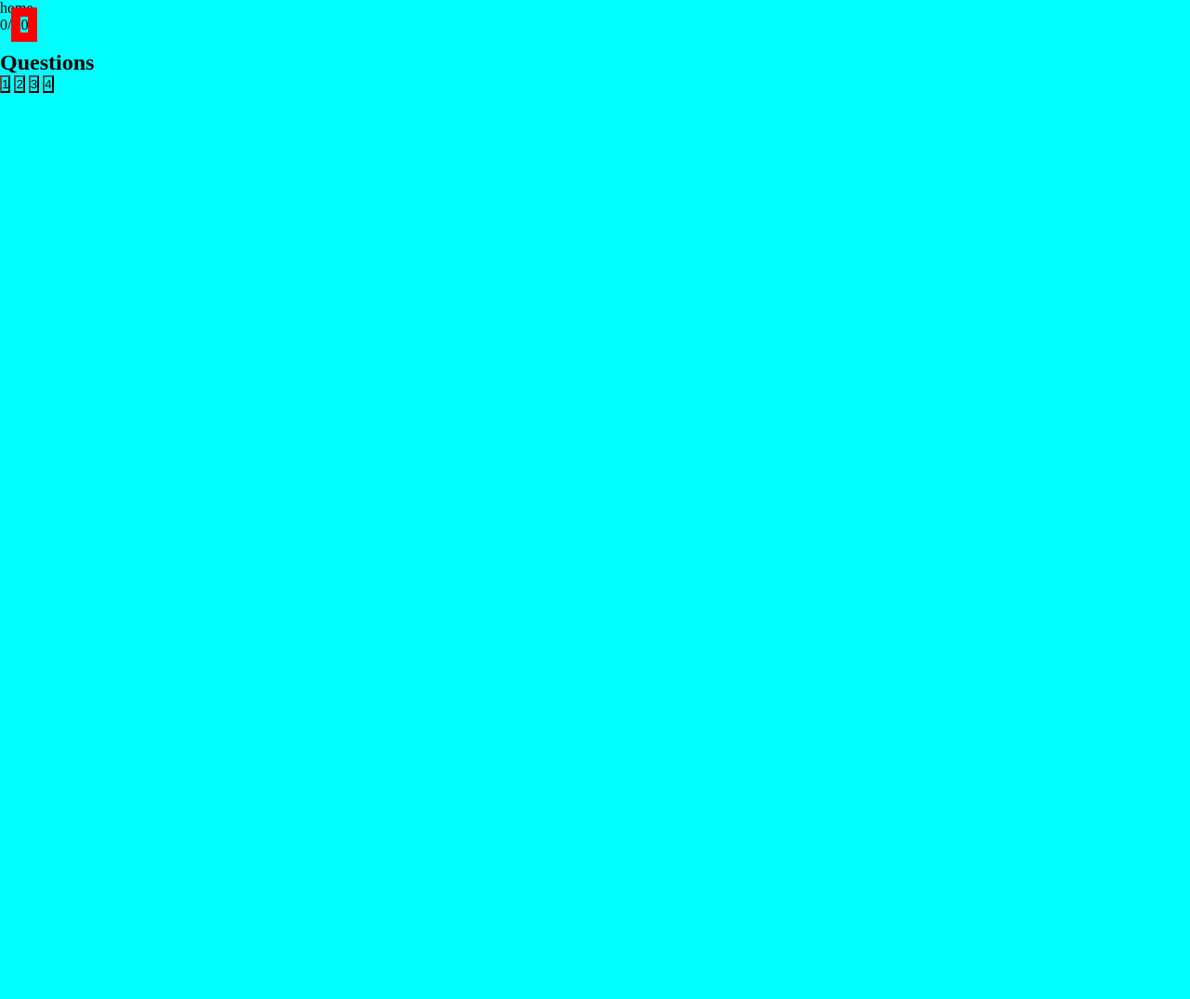
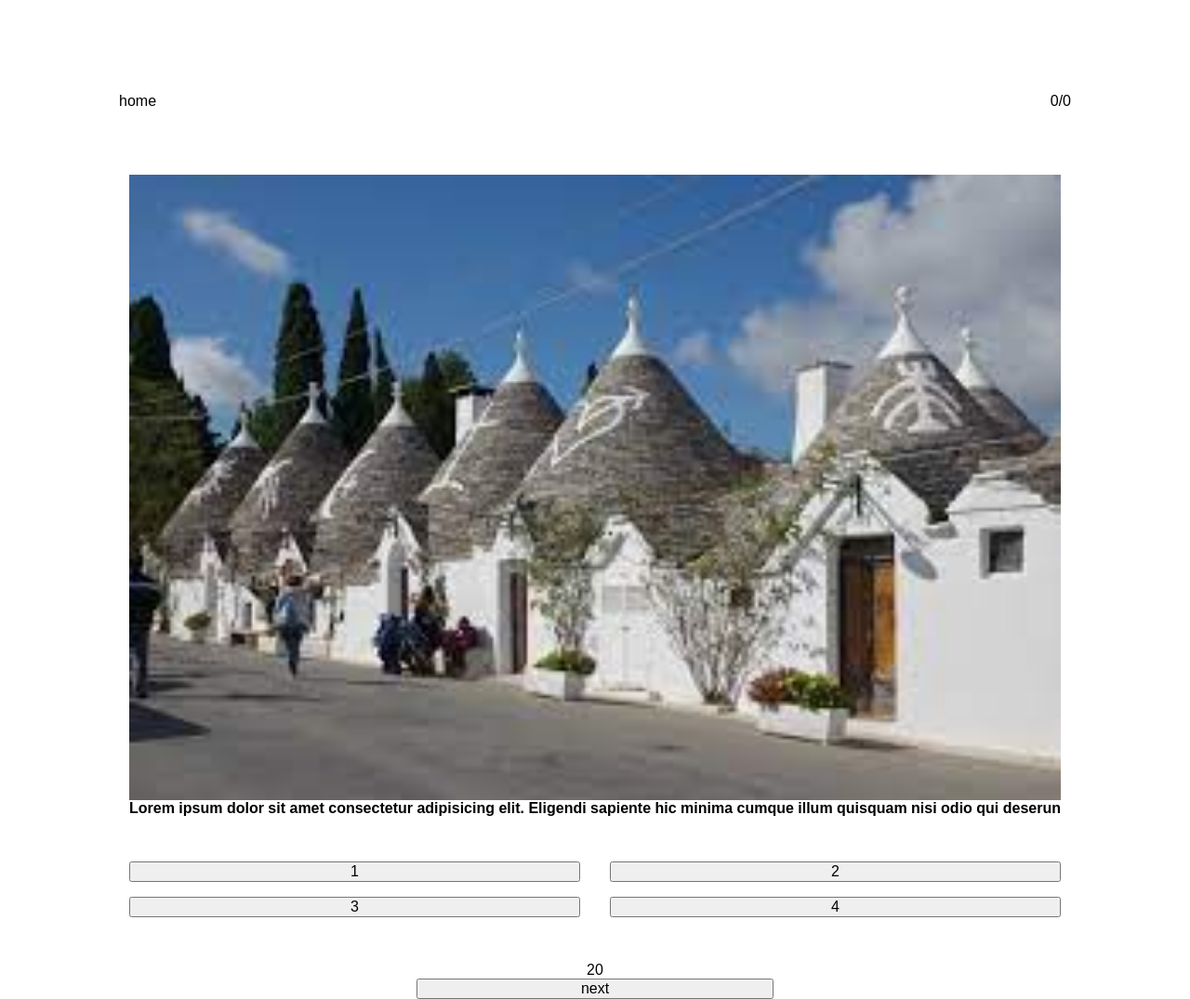
Before and after one commit to Mannylapli/js-quiz, a plain HTML site: page index.html in a window 1280 px wide. Shown: the whole page at 93% size. Before the commit the page ends 800 px from the top, so only its background shows below. Drawn offline with Linux system fonts and the light colour scheme.

Commit message:
page layout deployed

```diff
--- a/index.html
+++ b/index.html
@@ -1,11 +1,14 @@
 <!DOCTYPE html>
 <html lang="en">
   <head>
-    <meta charset="UTF-8">
-    <meta http-equiv="X-UA-Compatible" content="IE=edge">
-    <meta name="viewport" content="width=device-width, initial-scale=1.0">
-    <link rel="stylesheet" href="style.css">
-    <script src="https://kit.fontawesome.com/56d6484122.js" crossorigin="anonymous"></script>
+    <meta charset="UTF-8" />
+    <meta http-equiv="X-UA-Compatible" content="IE=edge" />
+    <meta name="viewport" content="width=device-width, initial-scale=1.0" />
+    <link rel="stylesheet" href="style.css" />
+    <script
+      src="https://kit.fontawesome.com/56d6484122.js"
+      crossorigin="anonymous"
+    ></script>
     <title>Quiz</title>
   </head>
   <body>
@@ -16,27 +19,25 @@
       </div>
     </header>
     <main class="quiz">
-    <section class="quiz__contaner">
-        <img class="question__image" src="" alt="">
-        <h2 class="title__question">Questions</h2>
+      <section class="quiz__container">
+        <img class="question__image" src="./images/trulli.jpeg" alt="er-trullo"/>
+        <h2 class="title__question">
+          Lorem ipsum dolor sit amet consectetur adipisicing elit. Eligendi
+          sapiente hic minima cumque illum quisquam nisi odio qui deserun
+        </h2>
         <div class="answers__btns">
-            <button>1</button>
-            <button>2</button>
-            <button>3</button>
-            <button>4</button>
+          <button class="btn-1">1</button>
+          <button class="btn-2">2</button>
+          <button class="btn-3">3</button>
+          <button class="btn-4">4</button>
         </div>
       </section>
     </main>
+    <footer class="footer">
+      <div id="count-down">20</div>
+      <button id="next-question">next</button>
+    </footer>
 
     <script src="script.js"></script>
   </body>
 </html>
-
-<!-- <header class="navbar">
-    <a href="index.html" class="home">
-        <i class="fas fa-home"></i>
-    </a>
-    <div class="score">
-        <span class="user__score">0</span>/<span class="current__score">0</span>
-    </div>
-</header> -->
--- /dev/null
+++ b/main.scss
@@ -0,0 +1,42 @@
+@import"./base";
+@import"./layout";
+@import"./style";
+
+*{
+    margin: 0%;
+    padding: 0%;
+    background-color: black;
+}
+
+body{
+    // text-align: center;
+    display: flex;
+    justify-content: center;
+    align-items: center;
+   min-height: 100vh;
+
+}
+
+.navbar {
+    display: flex;
+    flex-direction: row;
+    justify-content: space-between;
+    align-items: center;
+    width: 80%;
+    margin: 0 auto;
+    padding-top: 100px;
+    padding-bottom: 70px;
+  }
+
+.quiz{
+    border: yellow 5px solid;
+
+}
+
+.quiz__container{
+border: 10px solid red;
+background-color: white;
+}
+.current-score{
+    border: red solid 10px;
+}
--- a/style.css
+++ b/style.css
@@ -1,9 +1,68 @@
 * {
-  margin: 0%;
-  padding: 0%;
-  background-color: aqua;
+  padding: 0;
+  margin: 0;
+  box-sizing: border-box;
+  font-family:  sans-serif;
+  font-size: 16px;
 }
 
-.current-score {
-  border: red solid 10px;
+html, body {
+  height: 100%;
+  width: 100%;
 }
+
+
+.navbar {
+  display: flex;
+  flex-direction: row;
+  justify-content: space-between;
+  align-items: center;
+  width: 80%;
+  margin: 0 auto;
+  padding-top: 100px;
+  padding-bottom: 70px;
+}
+
+.quiz{
+  display: flex;
+  justify-content: center;
+  }
+
+.question__image{
+  width: 100%;
+  display: flex;
+  justify-content: center;
+}
+
+.title__question {
+  display: flex;
+  justify-content: center;
+}
+
+.answers__btns {
+  margin-top: 3em;
+  display: grid;
+  grid-template-columns: 1fr 1fr;
+  column-gap: 2em;
+  row-gap: 1em;
+}
+
+.footer {
+  margin-top: 3em;
+  display: flex;
+  flex-direction: column;
+  justify-content: center;
+  justify-items: center;
+}
+
+#count-down{
+  display: flex;
+  justify-content: center;
+}
+
+#next-question{
+  width: 30%;
+  display: flex;
+  justify-content: center;
+  align-self: center;
+}
--- a/style.scss
+++ /dev/null
@@ -1,9 +0,0 @@
-*{
-    margin: 0%;
-    padding: 0%;
-    background-color: aqua;
-}
-
-.current-score{
-    border: red solid 10px;
-}
```
Also changed, not shown: _base.scss (added), _layout.scss (added), _style.scss (added), main.css (added). Lines whose indentation alone changed are shown as unchanged.
